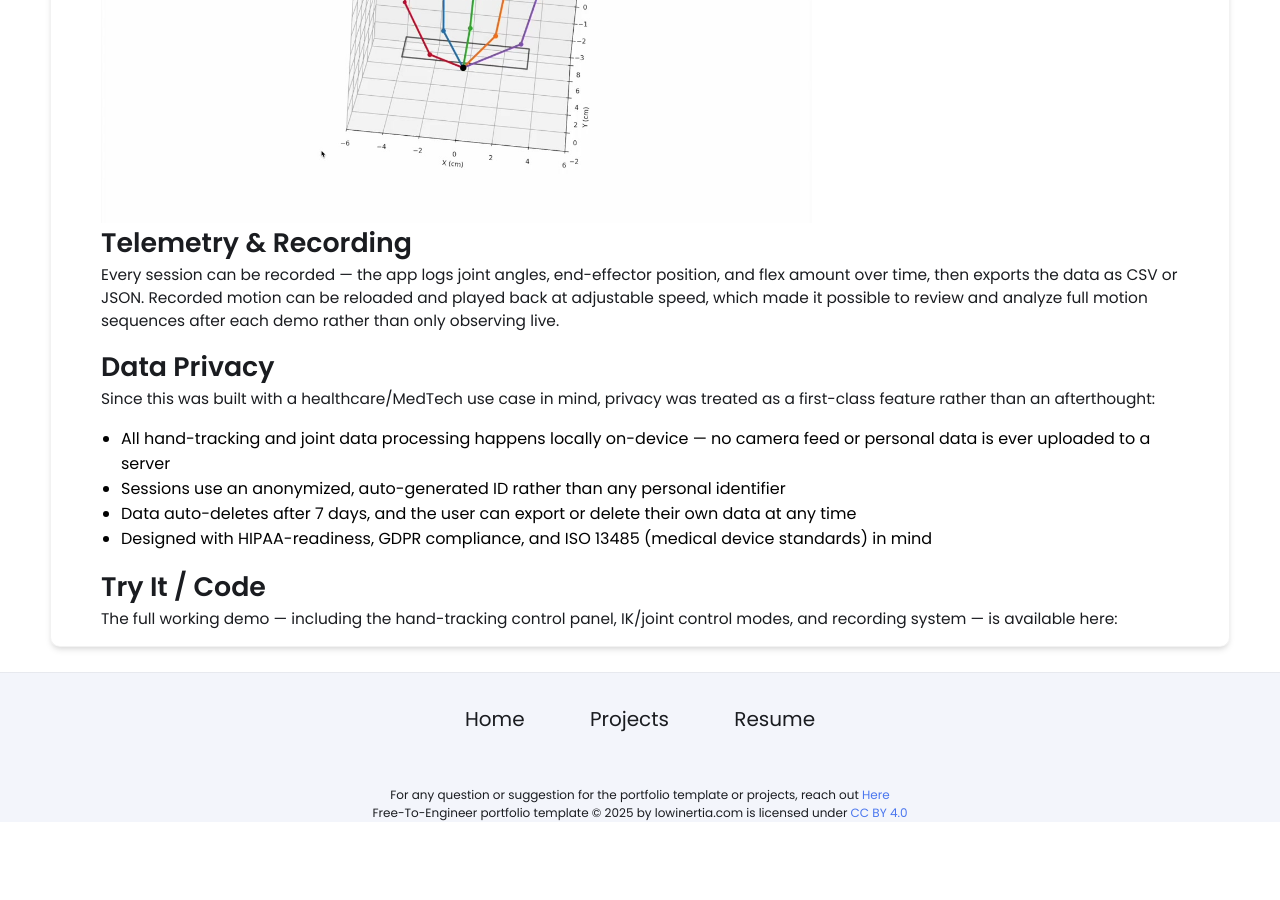
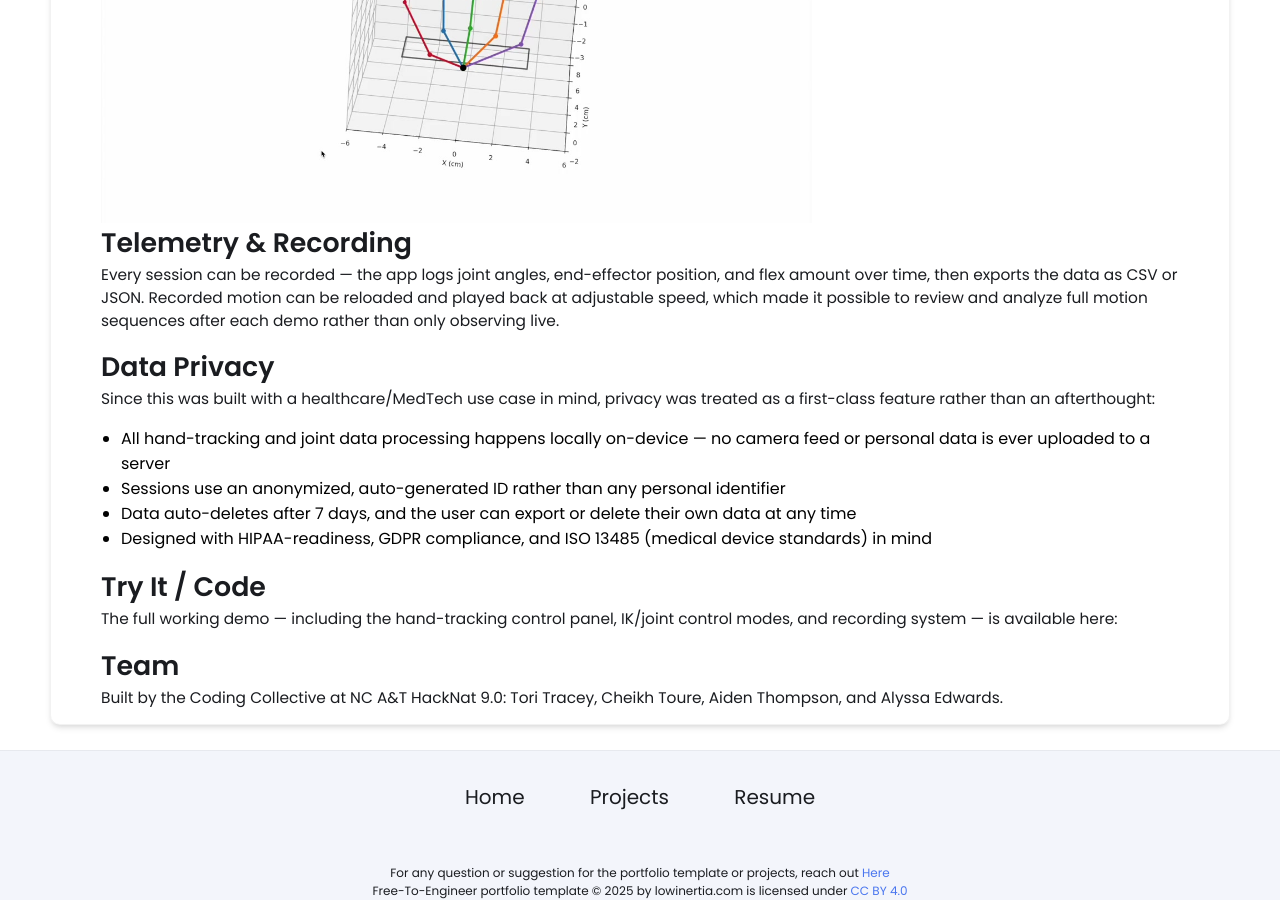
Before and after one commit to cheikh-ab-toure/cheikh-ab-toure.github.io, a Jekyll site: the page built from _projects/Med Reach/index.md, in a window 1280 px wide and 900 px high, scrolled down 1864 px. Built offline with Jekyll 4.4.1, drawn with Linux system fonts in a browser that asks for light colours; before the commit the page ends 2686 px from its top, so only the background shows below that.

Commit message:
Update index.md

```diff
--- a/_projects/Med Reach/index.md
+++ b/_projects/Med Reach/index.md
@@ -44,3 +44,7 @@ Since this was built with a healthcare/MedTech use case in mind, privacy was tre
 
 # Try It / Code
 The full working demo — including the hand-tracking control panel, IK/joint control modes, and recording system — is available here:
+
+
+# Team
+Built by the Coding Collective at NC A&T HackNat 9.0: Tori Tracey, Cheikh Toure, Aiden Thompson, and Alyssa Edwards.
```
